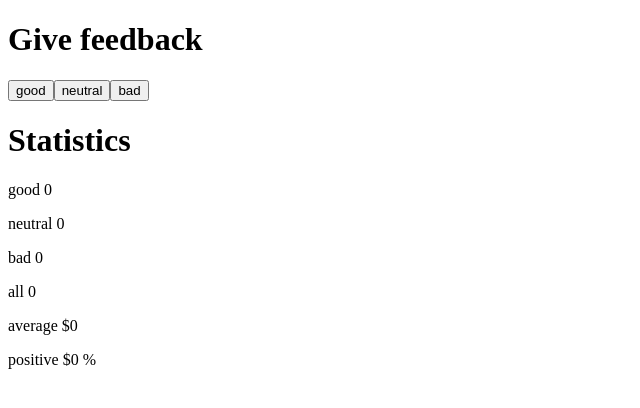
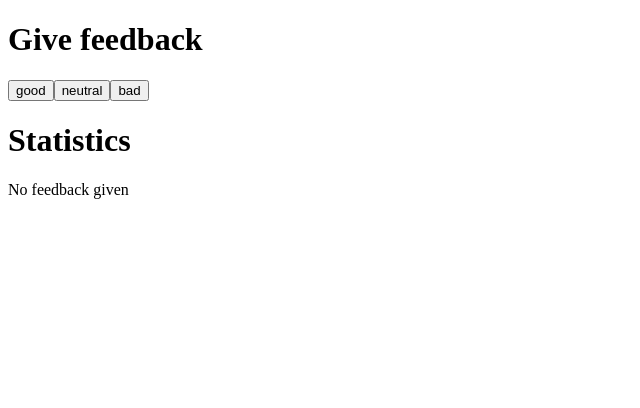
Before and after one commit to ucanfil/fullstackOpen, a React (Create React App) app in the folder part1/unicafe/: page / in a window 1280 px wide. Shown: the top 408 px of the page, without its empty margins (0-640 px from the left). Built offline with nearby package versions, Linux system fonts and the light colour scheme.

Commit message:
Add unicafe step4 solution

```diff
--- a/part1/unicafe/src/App.js
+++ b/part1/unicafe/src/App.js
@@ -9,6 +9,7 @@ const Button = ({ onClick, text }) => <button onClick={onClick}>{text}</button>
 const Statistics = ({good, neutral, bad}) => {
   const all = good + neutral + bad;
 
+  if (good || neutral || bad) {
     return (
       <>
         <p>good {good}</p>
@@ -19,6 +20,9 @@ const Statistics = ({good, neutral, bad}) => {
         <p>positive ${good === 0 ? 0 : good / (all) * 100} %</p>
       </>
     )
+  }
+
+  return <p>No feedback given</p>;
 }
 
 const App = () => {
```
Lines whose indentation alone changed are shown as unchanged.
